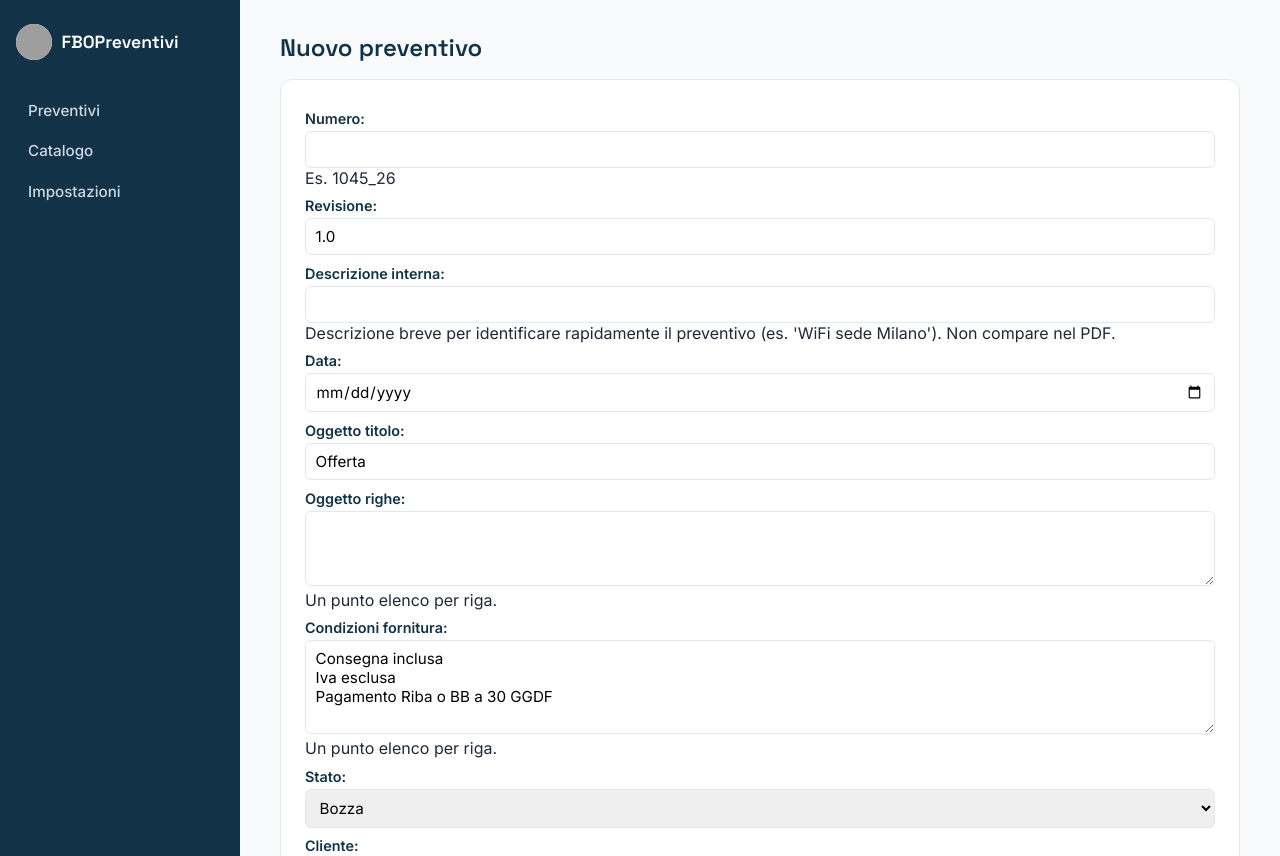
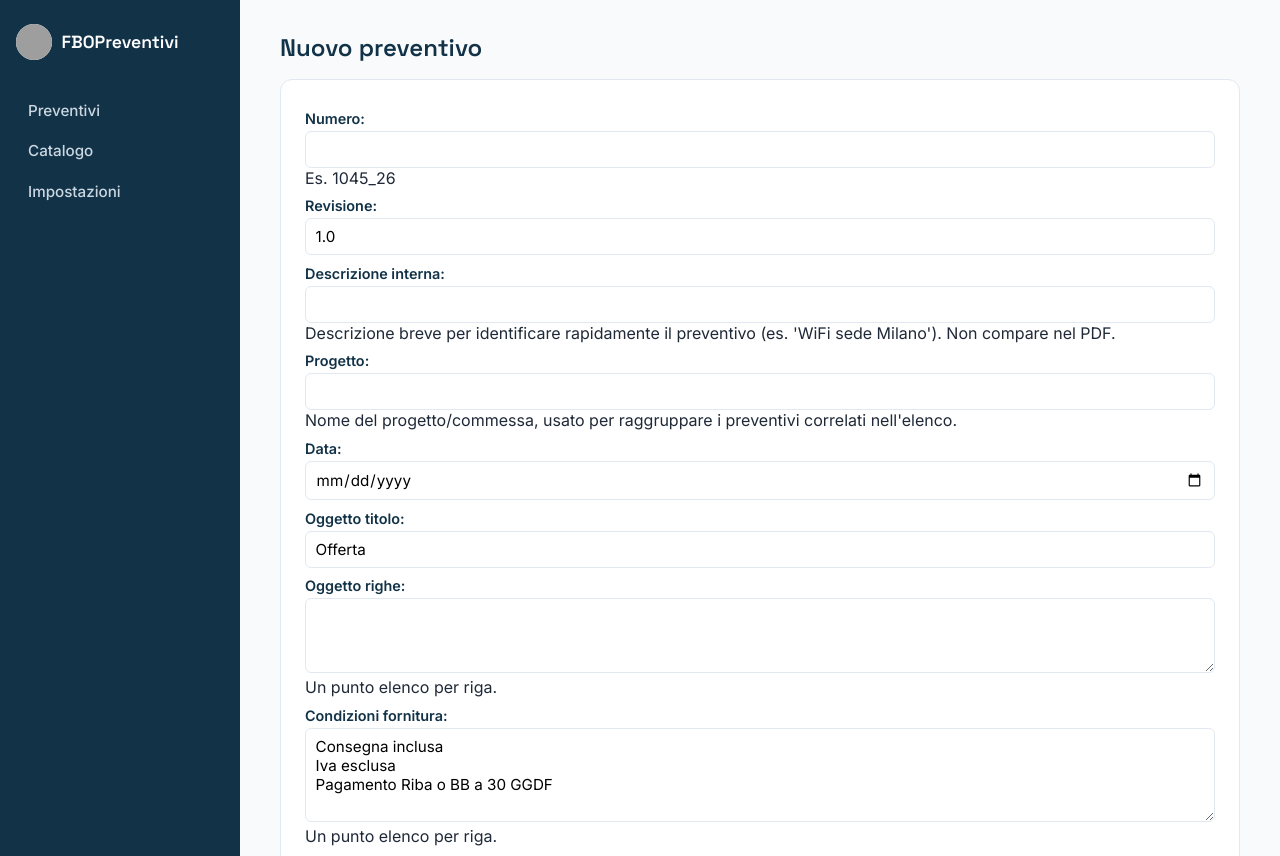
Before and after one commit to lomax73/FBOPreventivi, a Django app: page /preventivi/nuovo/ in a window 1280 px wide. Shown: the top 856 px of the page. Run offline with Django 5.2, Linux system fonts and the light colour scheme; the visitor is signed in with stand-in values (Sample User, id 1); grey boxes are pictures that could not be loaded.

Commit message:
Aggiungi campo progetto ai preventivi con raggruppamento nell'elenco

```diff
--- a/preventivi/admin.py
+++ b/preventivi/admin.py
@@ -34,9 +34,9 @@ class SezionePreventivoInline(admin.TabularInline):
 
 @admin.register(Preventivo)
 class PreventivoAdmin(admin.ModelAdmin):
-    list_display = ('numero', 'revisione', 'cliente_id', 'data', 'stato', 'totale_display')
+    list_display = ('numero', 'revisione', 'progetto', 'cliente_id', 'data', 'stato', 'totale_display')
     list_filter = ('stato',)
-    search_fields = ('numero',)
+    search_fields = ('numero', 'progetto')
     inlines = [SezionePreventivoInline]
 
     @admin.display(description='Totale')
--- a/preventivi/forms.py
+++ b/preventivi/forms.py
@@ -27,7 +27,7 @@ class PreventivoForm(forms.ModelForm):
     class Meta:
         model = Preventivo
         fields = [
-            'numero', 'revisione', 'descrizione_interna', 'data',
+            'numero', 'revisione', 'descrizione_interna', 'progetto', 'data',
             'oggetto_titolo', 'oggetto_righe', 'condizioni_fornitura', 'stato',
         ]
         widgets = {
--- a/preventivi/models.py
+++ b/preventivi/models.py
@@ -24,6 +24,10 @@ class Preventivo(models.Model):
     descrizione_interna = models.CharField(
         max_length=200, blank=True,
         help_text="Descrizione breve per identificare rapidamente il preventivo (es. 'WiFi sede Milano'). Non compare nel PDF.",
+    )
+    progetto = models.CharField(
+        max_length=200, blank=True,
+        help_text="Nome del progetto/commessa, usato per raggruppare i preventivi correlati nell'elenco.",
     )
     cliente_id = models.UUIDField(
         help_text="Riferimento al cliente nell'anagrafica condivisa del Portale (clienti/api/internal/).",
--- a/preventivi/views.py
+++ b/preventivi/views.py
@@ -160,7 +160,21 @@ class PreventivoListView(LoginRequiredMixin, ListView):
 
     def get_context_data(self, **kwargs):
         context = super().get_context_data(**kwargs)
-        context['preventivi'] = _attach_clienti(context['preventivi'])
+        preventivi = _attach_clienti(context['preventivi'])
+        context['preventivi'] = preventivi
+
+        gruppi = {}
+        senza_progetto = []
+        for preventivo in preventivi:
+            if preventivo.progetto:
+                gruppi.setdefault(preventivo.progetto, []).append(preventivo)
+            else:
+                senza_progetto.append(preventivo)
+        context['gruppi'] = [
+            {'progetto': progetto, 'preventivi': elenco}
+            for progetto, elenco in sorted(gruppi.items(), key=lambda g: g[0].lower())
+        ]
+        context['senza_progetto'] = senza_progetto
         return context
 
 
--- a/templates/preventivi/preventivo_detail.html
+++ b/templates/preventivi/preventivo_detail.html
@@ -8,6 +8,9 @@
         <h1>{{ preventivo.numero }} <span style="color:#94a3b8; font-weight:500;">rev. {{ preventivo.revisione }}</span></h1>
         {% if preventivo.descrizione_interna %}
         <p style="color:#475569; margin:0 0 0.25rem; font-weight:500;">{{ preventivo.descrizione_interna }}</p>
+        {% endif %}
+        {% if preventivo.progetto %}
+        <p style="color:#94a3b8; margin:0 0 0.25rem; font-size:0.85rem;">Progetto: {{ preventivo.progetto }}</p>
         {% endif %}
         <p style="color:#64748b; margin:0;">{{ preventivo.cliente }} &middot; {{ preventivo.data|date:"d/m/Y" }} &middot; {{ preventivo.get_stato_display }}</p>
     </div>
```
Also changed, not shown: templates/preventivi/_preventivi_table.html (added, +30 -0 lines), templates/preventivi/quote_list.html (+13 -30 lines), preventivi/migrations/0007_preventivo_progetto.py (added).
